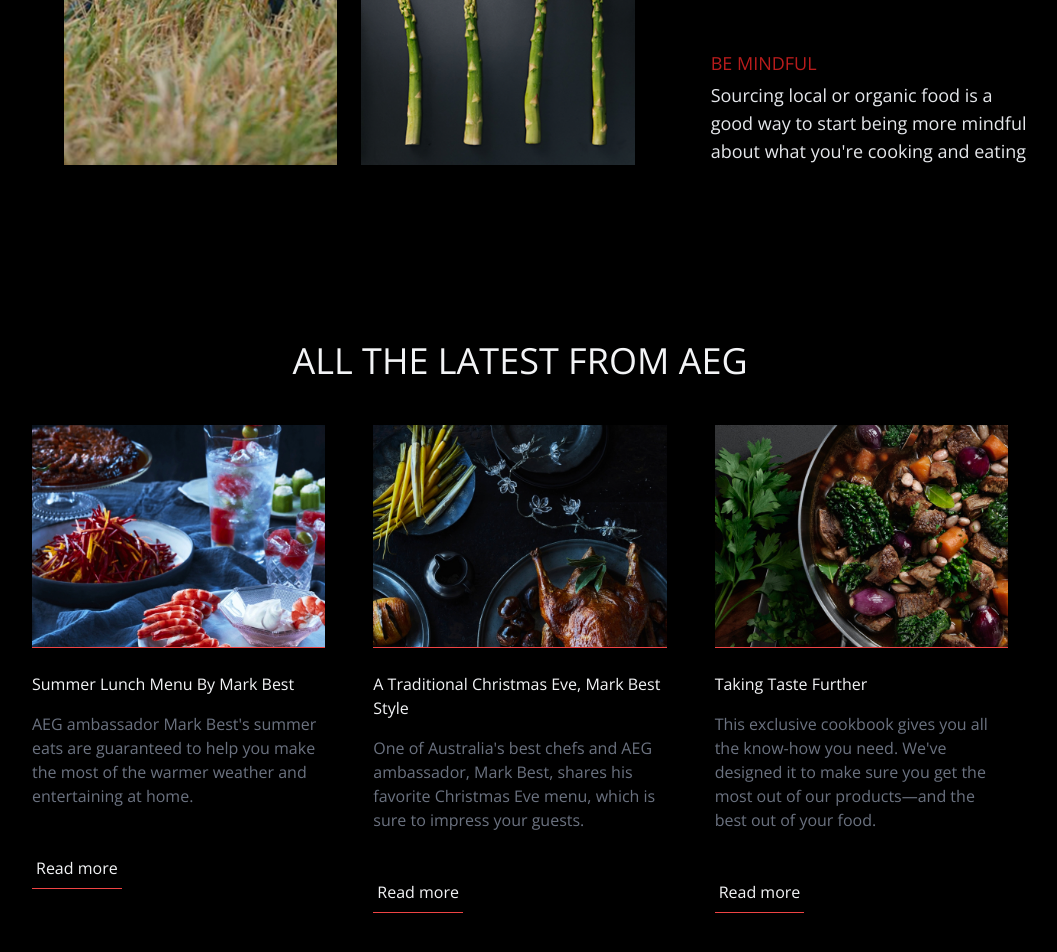
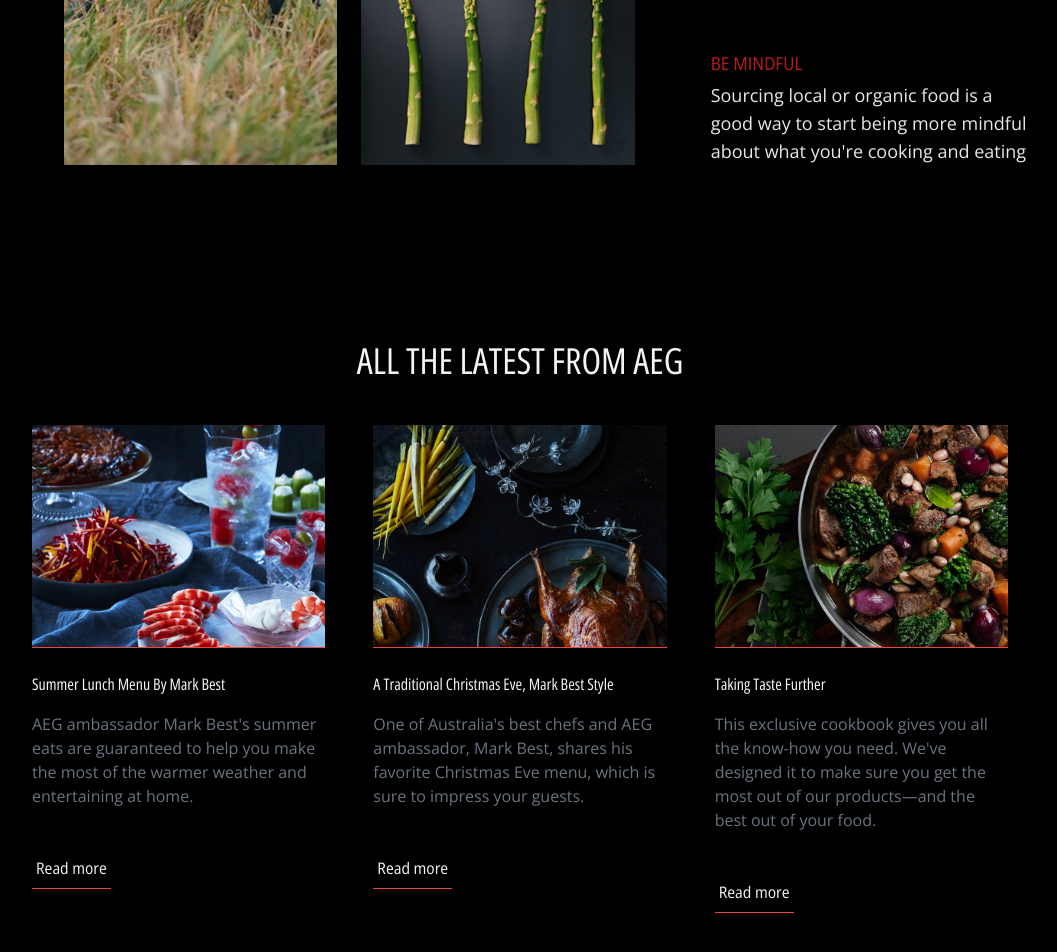
Before and after one commit to mattseidel/orchard-fed, a React (Vite) app: page / in a window 1280 px wide. Shown: the part 600-1552 px from the top of the page, without its empty margins (120-1177 px from the left). Built offline with nearby package versions, Linux system fonts and the light colour scheme.

Commit message:
style: add current fonts to each element

```diff
--- a/src/components/features/Card.tsx
+++ b/src/components/features/Card.tsx
@@ -21,7 +21,7 @@ export const CardElement = ({
         />
       </CardHeader>
       <CardContent>
-        <h1 className="capitalize mb-4">{title}</h1>
+        <h1 className="capitalize mb-4 font-open-sans-condensed">{title}</h1>
         <p className="text-gray-500">{description}</p>
       </CardContent>
       <CardFooter className="mt-4">
--- a/src/components/features/Container.tsx
+++ b/src/components/features/Container.tsx
@@ -4,7 +4,7 @@ import { features } from "./featuresList";
 export const Container = () => {
   return (
     <section className="mt-44 space-y-5">
-      <h1 className="text-center text-xl text-gray-100 uppercase xl:text-4xl">
+      <h1 className="text-center text-xl text-gray-100 font-open-sans-condensed uppercase xl:text-4xl">
         all the latest from aeg
       </h1>
       <div className="grid grid-flow-row grid-cols-1 md:grid-cols-2 xl:grid-cols-3 h-full">
--- a/src/components/features/Modals.tsx
+++ b/src/components/features/Modals.tsx
@@ -18,12 +18,12 @@ export const Modals = ({
 }: Feature) => {
   return (
     <Dialog>
-      <DialogTrigger className="border-b border-red-500 py-2 hover:border-none hover:bg-red-500 transition duration-300 rounded-md px-1">
+      <DialogTrigger className="border-b border-red-500 py-2 font-open-sans-semi-condensed hover:border-none hover:bg-red-500 transition duration-300 rounded-md px-1">
         Read more
       </DialogTrigger>
       <DialogContent className="bg-gray-950 text-white px-8 py-10 mb-12">
         <DialogHeader>
-          <DialogTitle className="text-bold font-open-sans-semi-condensed text-3xl mb-4">
+          <DialogTitle className="text-bold font-open-sans-condensed text-3xl mb-4">
             {title}
           </DialogTitle>
           <ProgressiveImage
@@ -37,7 +37,7 @@ export const Modals = ({
           </DialogDescription>
         </DialogHeader>
         <DialogFooter>
-          <Link className="text-white bg-red-500 hover:bg-red-600 transition duration-300 rounded-md px-4 py-2 text-center cursor-pointer">
+          <Link className="text-white bg-red-500 font-open-sans-semi-condensed hover:bg-red-600 transition duration-300 rounded-md px-4 py-2 text-center cursor-pointer">
             Discover more
           </Link>
         </DialogFooter>
--- a/src/components/hero/Body.tsx
+++ b/src/components/hero/Body.tsx
@@ -21,7 +21,7 @@ export const Body = () => {
       <br />
 
       <aside className="space-y-1">
-        <h2 className="text-lg text-red-700 lg:text-lg">BE MINDFUL</h2>
+        <h2 className="text-lg text-red-700 lg:text-lg font-open-sans-semi-condensed">BE MINDFUL</h2>
         <p className="text-gray-200 lg:text-lg">
           Sourcing local or organic food is a good way to start being more
           mindful about what you're cooking and eating
```
